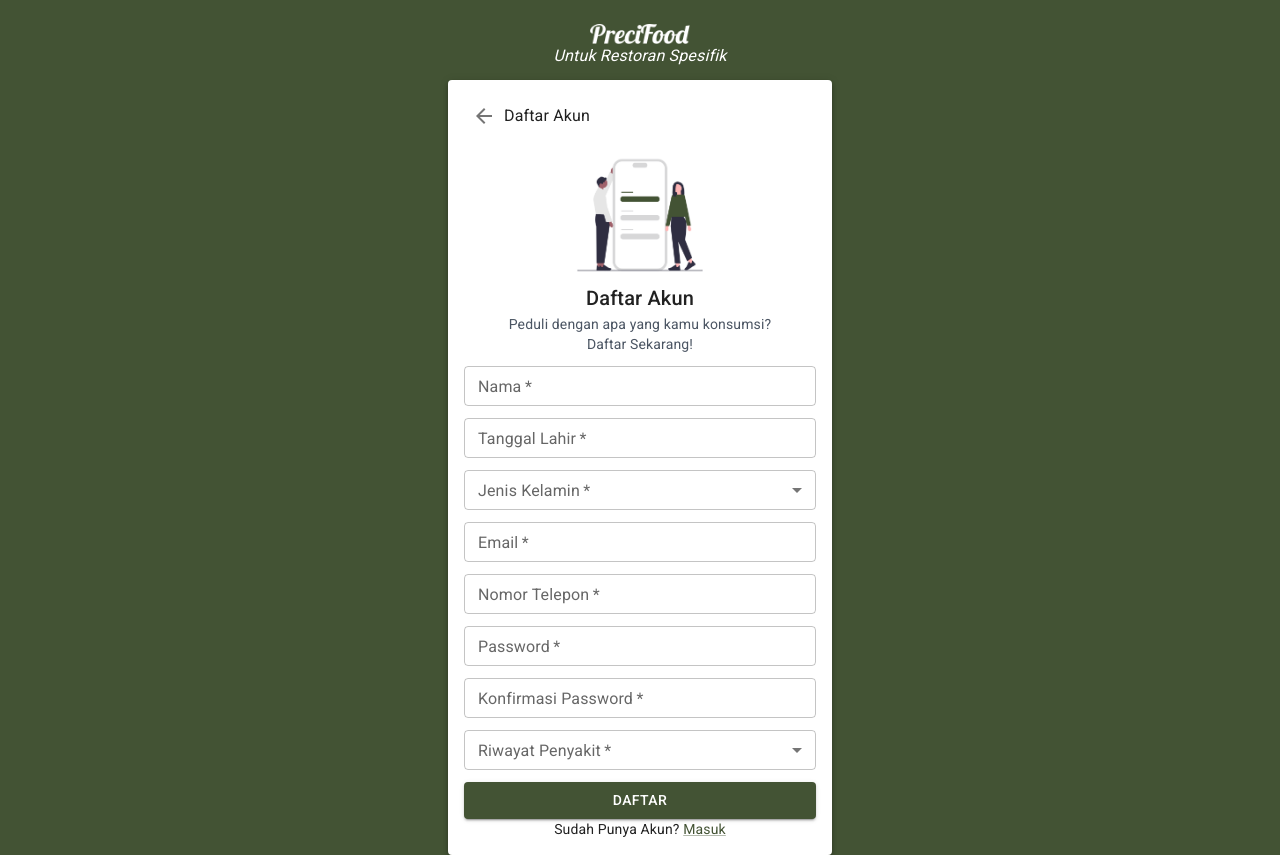
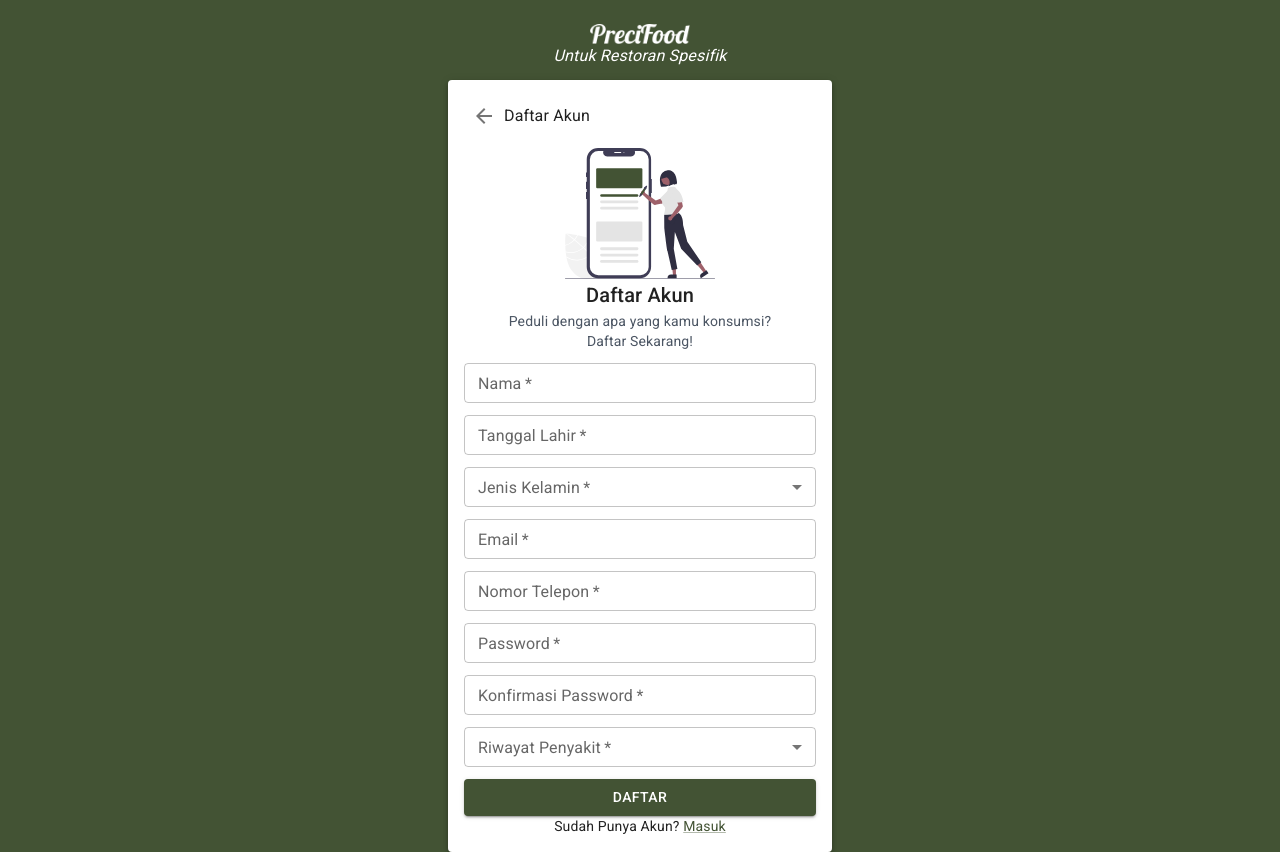
Before and after one commit to ismyfanafillah/precifood-consumer, a Next.js app: page /register in a window 1280 px wide. Built offline with nearby package versions, Linux system fonts and the light colour scheme.

Commit message:
edit images

```diff
--- a/src/pages/login.tsx
+++ b/src/pages/login.tsx
@@ -91,7 +91,7 @@ export default function Login() {
 
         <Box className="flex justify-center">
           <Image
-            src="/images/masuk.svg"
+            src="/images/masuk.png"
             alt="Join Illustration"
             width={250}
             height={120}
--- a/src/pages/register.tsx
+++ b/src/pages/register.tsx
@@ -95,7 +95,7 @@ export default function Register() {
 
         <Box className="flex justify-center">
           <Image
-            src="/images/daftar.png"
+            src="/images/daftar.svg"
             alt="Join Illustration"
             width={150}
             height={100}
```
Also changed, not shown: public/images/daftar.svg (renamed from public/images/masuk.svg), public/images/masuk.png (renamed from public/images/daftar.png).
